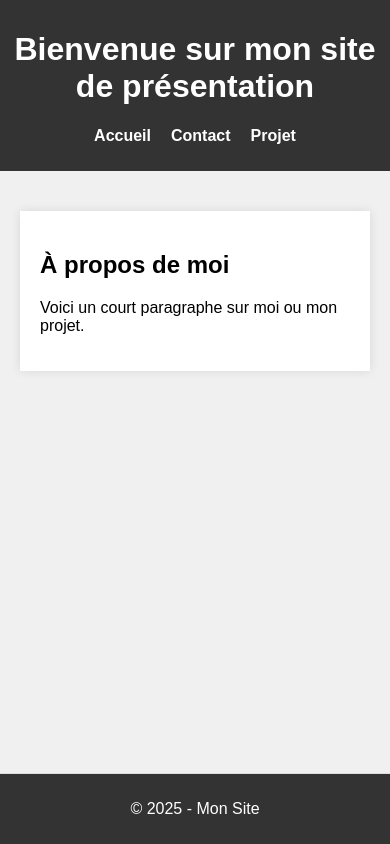
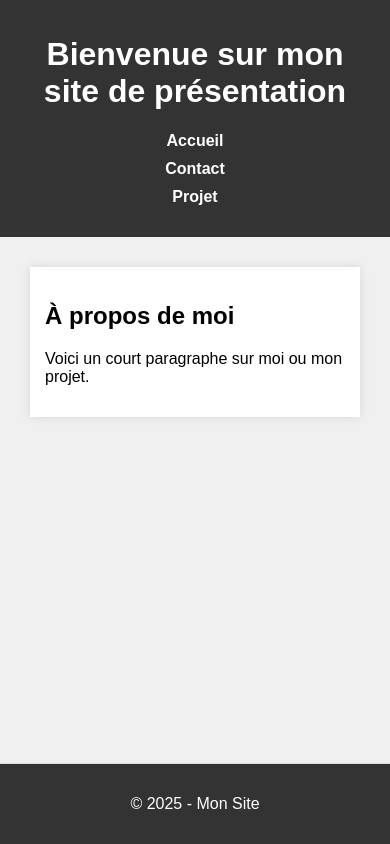
Before and after one commit to tyf13/site_TLJB, a Flask app: page / in a window 390 px wide. Run offline with Flask 3, Linux system fonts and the light colour scheme.

Commit message:
Add files via upload

```diff
--- a/static/css/style.css
+++ b/static/css/style.css
@@ -61,3 +61,26 @@ nav a {
     color: white;
     font-weight: bold;
 }
+
+@media (max-width: 768px) {
+    nav ul {
+        flex-direction: column;
+        align-items: center;
+        gap: 10px;
+    }
+
+    section {
+        margin: 10px;
+        padding: 15px;
+    }
+
+    header, footer {
+        padding: 15px;
+    }
+
+    nav a {
+        display: block;
+        width: 100%;
+        text-align: center;
+    }
+}
--- a/templates/contact.html
+++ b/templates/contact.html
@@ -4,6 +4,7 @@
     <meta charset="UTF-8">
     <title>Contact</title>
     <link rel="stylesheet" href="{{ url_for('static', filename='css/style.css') }}">
+  <meta name="viewport" content="width=device-width, initial-scale=1.0">
 </head>
 <body>
     <div class="page-container">
--- a/templates/index.html
+++ b/templates/index.html
@@ -4,6 +4,7 @@
     <meta charset="UTF-8">
     <title>Présentation</title>
     <link rel="stylesheet" href="{{ url_for('static', filename='css/style.css') }}">
+    <meta name="viewport" content="width=device-width, initial-scale=1.0">
 </head>
 <body>
     <div class="page-container">
--- a/templates/projet.html
+++ b/templates/projet.html
@@ -4,6 +4,7 @@
     <meta charset="UTF-8">
     <title>Marketing-digital</title>
     <link rel="stylesheet" href="{{ url_for('static', filename='css/style.css') }}">
+  <meta name="viewport" content="width=device-width, initial-scale=1.0">
 </head>
 <body>
     <div class="page-container">
```
